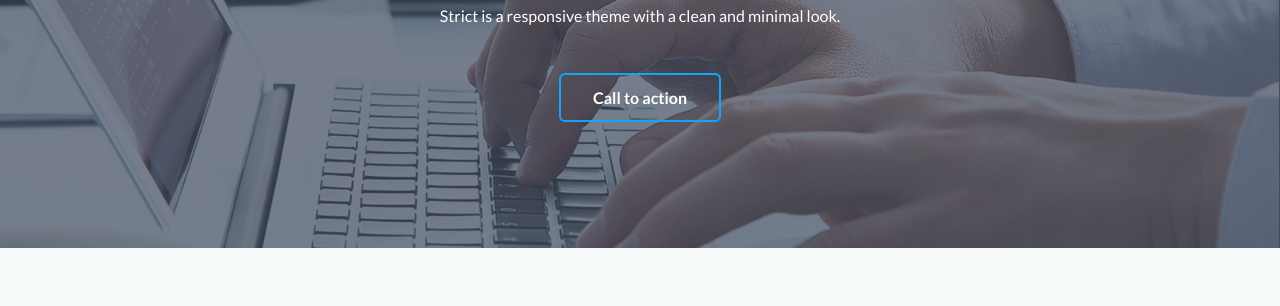
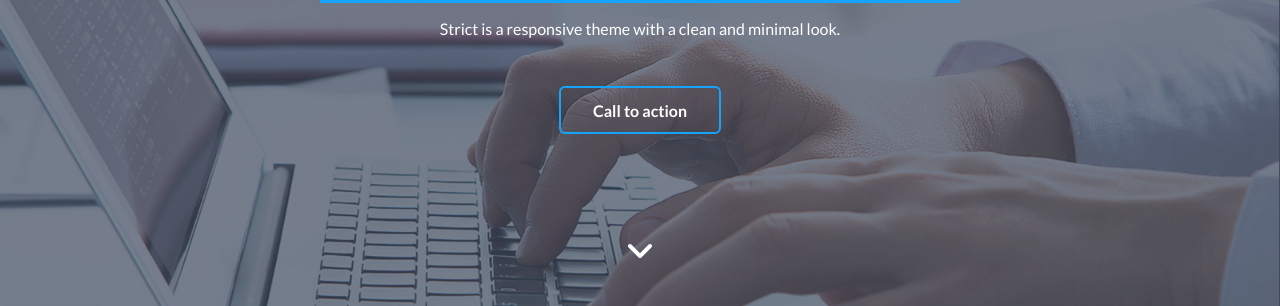
Before and after one commit to antonin686/business-page-design, a plain HTML site: page index.html in a window 1280 px wide. Shown: the part 304-610 px from the top of the page. Drawn offline with Linux system fonts and the light colour scheme.

Commit message:
angle down added

```diff
--- a/css/style.css
+++ b/css/style.css
@@ -20,7 +20,7 @@
   background-repeat: no-repeat;
   background-size: cover;
   background-position: center;
-  height: 30rem;
+  height: 40rem;
   display: flex;
   flex-direction: column;
   justify-content: center;
@@ -119,6 +119,13 @@
   justify-content: center;
 }
 
+.angle-down{
+    text-align: center;
+    color: #fff;
+    margin-top: 6rem;
+    font-size: 2rem;
+}
+
 .contact {
   background-image: url("../image/bg.jpg");
   background-repeat: no-repeat;
--- a/index.html
+++ b/index.html
@@ -29,7 +29,9 @@
           <button class="outline-btn mt-2">Call to action</button>
         </div>
       </div>
-      <div></div>
+      <div class="angle-down">
+          <i class="fas fa-angle-down"></i>
+      </div>
     </section>
 
     <section class="about">
```
